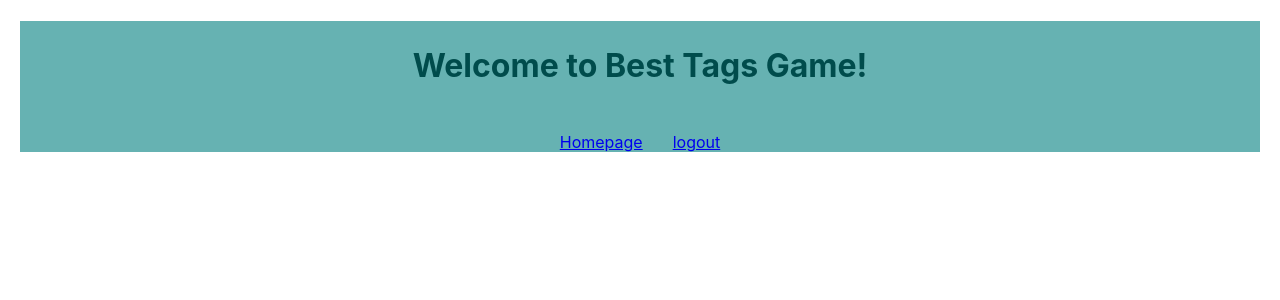
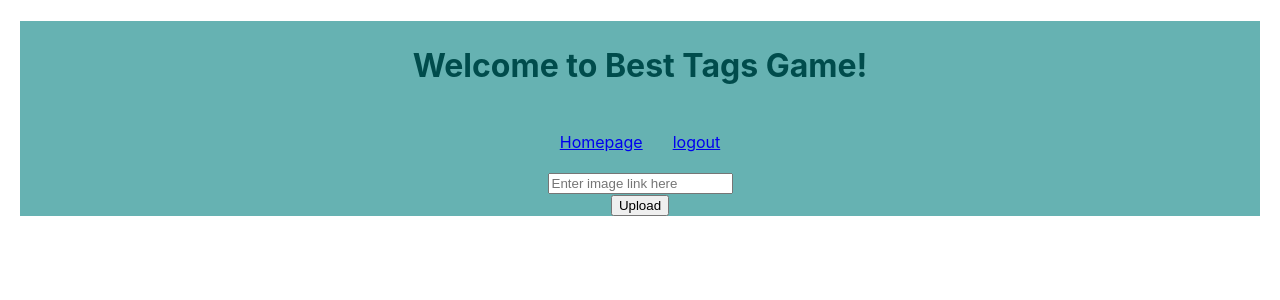
Before and after one commit to AkivaRanells/final-hackathon, a React app: page /game in a window 1280 px wide. Shown: the top 300 px of the page. Built offline with nearby package versions, Linux system fonts and the light colour scheme; no server answers.

Commit message:
uploadpic

```diff
--- /dev/null
+++ b/src/components/game-best-tags/UploadPic.js
@@ -0,0 +1,25 @@
+import React, { Component } from 'react';
+import { Link } from 'react-router-dom';
+
+
+class UploadPic extends Component {
+
+
+
+  render() {
+    return (
+        <div>
+            <form id="upload-pic">
+            <input type="url" placeholder="Enter image link here"/>
+            </form>
+            <button type="submit" form="upload-pic" onclick={this.up}>Upload</button>
+            </div>
+    )
+
+
+  }
+
+}
+
+
+export default UploadPic;
--- a/src/components/game-best-tags/game-best-tags.js
+++ b/src/components/game-best-tags/game-best-tags.js
@@ -1,12 +1,14 @@
 import React, { Component } from 'react';
 import NavBar from '../NavBar';
+import UploadPic from "./UploadPic";
+
 
 class GameBestTags extends Component {
 
   constructor() {
     super();
     this.state = {
-      gameActive: true
+      gameActive: false
     }
   }
 
@@ -15,7 +17,7 @@ class GameBestTags extends Component {
       console.log("1")
     }
     else {
-      console.log("2")
+      return <UploadPic />
     };
   }
 
--- a/src/components/homepage/homepage.js
+++ b/src/components/homepage/homepage.js
@@ -3,6 +3,7 @@ import { Link } from 'react-router-dom';
 import NavBar from '../NavBar'
 import '../../styles/homepage.css';
 import SocketPage from './SocketPage'
+
 
 
 class Homepage extends Component {
```
